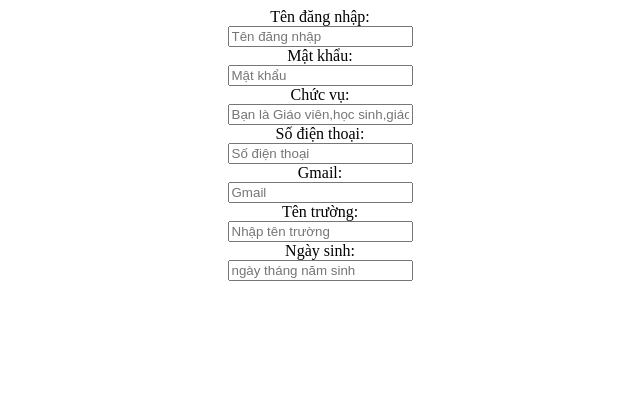
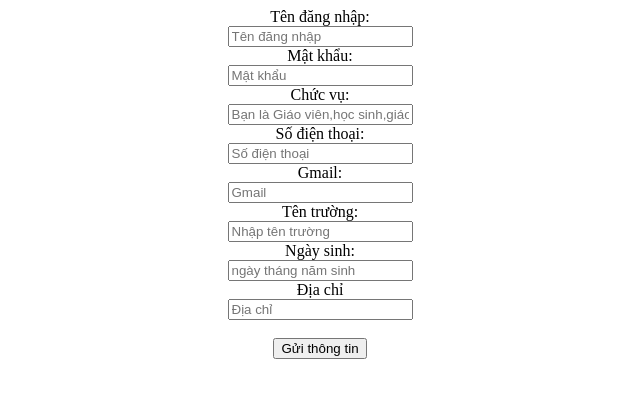
Before and after one commit to giabao-24/baitapform1, a plain HTML site: page index.html in a window 1280 px wide. Shown: the whole page, without its empty margins (320-960 px from the left). Drawn offline with Linux system fonts and the light colour scheme.

Commit message:
Add files via upload

```diff
--- a/index.html
+++ b/index.html
@@ -20,9 +20,14 @@
 <input type="text" id="text" name="text" placeholder="Gmail"><br>
 <label for="name">Tên trường:</label><br>
 <input type="text" id="text" name="text" placeholder="Nhập tên trường"><br>
-<label type="tel">Ngày sinh:</label><br>
+<label for="tel">Ngày sinh:</label><br>
 <input for="time" id="time" name="time" placeholder="ngày tháng năm sinh"><br>
-</form> </center>
+<label for="name">Địa chỉ</label><br>
+<input type="text" id="adress" name="name" placeholder="Địa chỉ"><br>
+</form>
+<br>
+<button type="button" onclick="alert('Thông tin đã gửi đi')">Gửi thông tin</button>
+</center>
 
 </body>
 </html>
```
